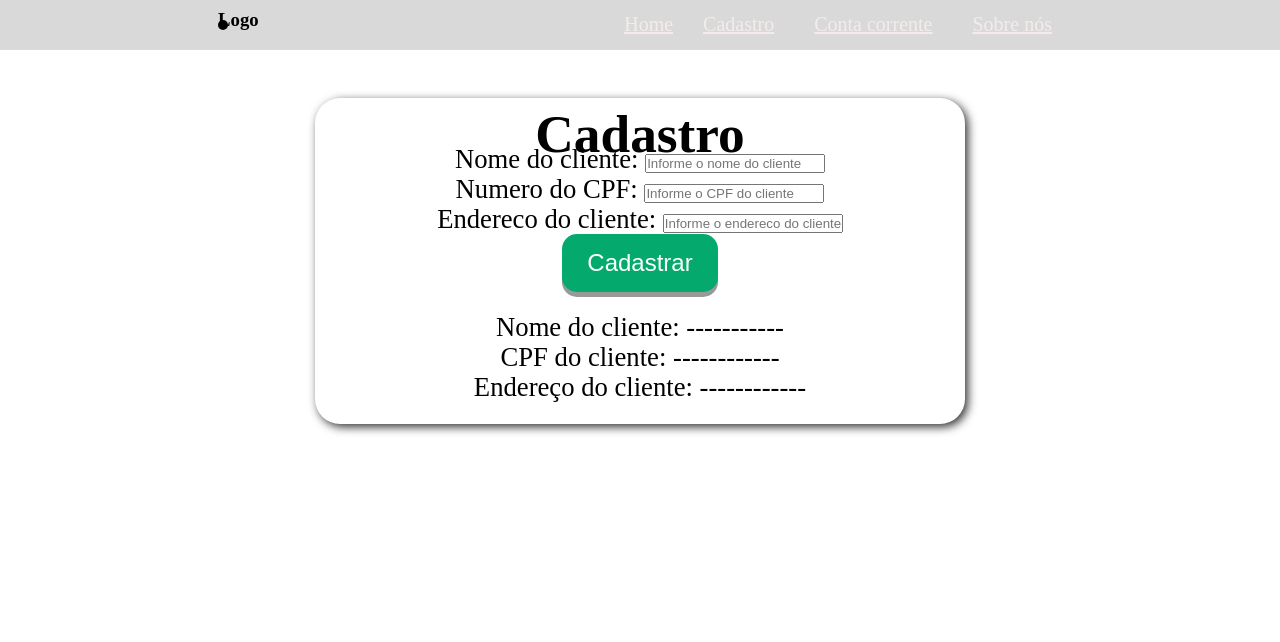
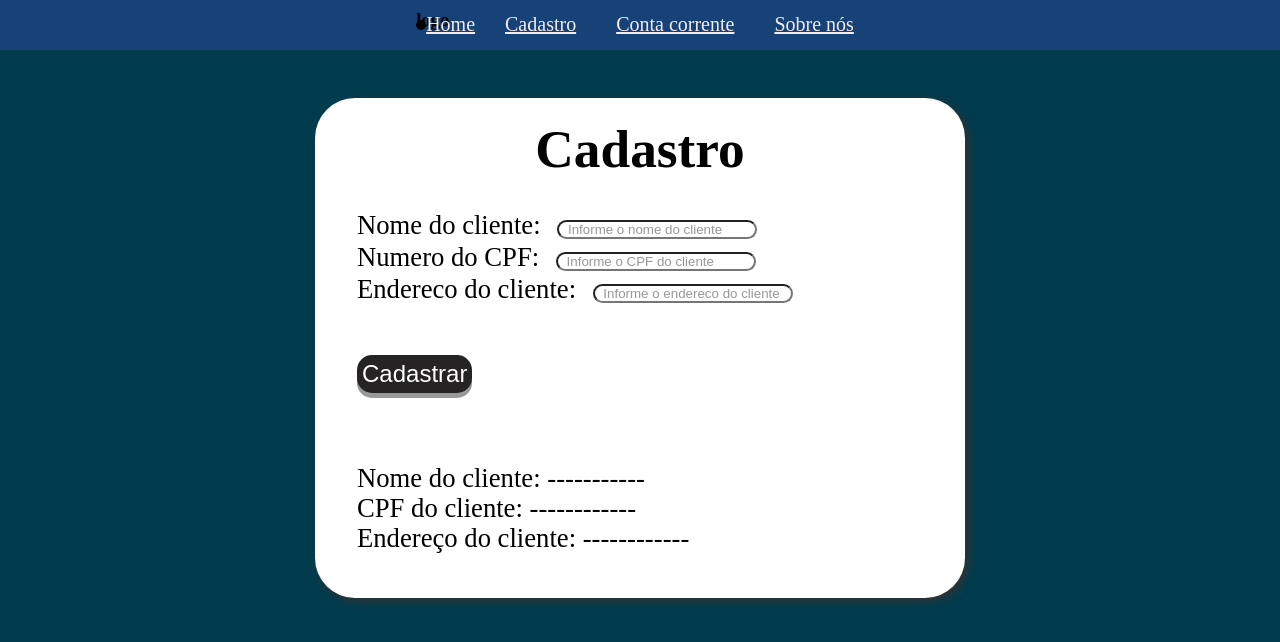
Before and after one commit to vitorripper/Banco, a React (Create React App) app: page /cadastro in a window 1280 px wide. Shown: the top 642 px of the page. Built offline with nearby package versions, Linux system fonts and the light colour scheme.

Commit message:
Cadastro 2/3

```diff
--- a/package.json
+++ b/package.json
@@ -8,7 +8,7 @@
     "@testing-library/user-event": "^13.5.0",
     "react": "^18.2.0",
     "react-dom": "^18.2.0",
-    "react-router-dom": "^6.4.0",
+    "react-router-dom": "^6.4.1",
     "react-scripts": "5.0.1",
     "web-vitals": "^2.1.4"
   },
--- a/src/components/Header/index.js
+++ b/src/components/Header/index.js
@@ -1,5 +1,5 @@
 import { Link } from "react-router-dom";
-import style from './style.css';
+import './style.css';
 
 function Header(){
 
@@ -8,7 +8,11 @@ function Header(){
     return(
 
         <header>
-            <h3 className="logo">Logo</h3>
+            <h3 className="logo">
+                logo
+            </h3>
+
+
         <div className="menu">
             <br/> <Link to ='/'>Home</Link>
              <Link to ='/cadastro'>Cadastro</Link>
--- a/src/components/Header/style.css
+++ b/src/components/Header/style.css
@@ -6,10 +6,10 @@
 header {
     display: flex;
     flex-direction: row;
-    justify-content: space-around;
+    justify-content: center;
     margin-bottom: 3em;
     line-height: 0;
-    background-color: rgba(0, 0, 0, 0.15);
+    background-color: rgba(32, 69, 138, 0.692);
     align-items: center;
     border: 0;
     padding: 20px;
@@ -20,6 +20,8 @@ header {
     height: 10px;
     background-color: black;
     border-radius: 25px;
+
+
 
 }
 
--- a/src/pages/Cadastro/cadastro.css
+++ b/src/pages/Cadastro/cadastro.css
@@ -1,15 +1,15 @@
 
 .login{
     background: white;
-    border-radius: 25px;
-    padding: 100px 2px;
+    border-radius: 40px;
+    padding: 250px 2px;
     font-size: 20pt;
     font-style: normal ;
     padding-top: 0.5%;
     padding-bottom: 25%;
 
     width: 650px;
-    height: 200px;
+    height: 500px;
     margin:auto;
     margin-top: 0%;
     box-shadow: 3px 3px 10px rgb(53, 49, 49);
@@ -17,30 +17,64 @@
     text-align:center;
     line-height: 20px;
 
+
+
 }
+
 .titulo{
 
     margin-top: 20px ;
+    line-height: 50px;
+    margin-bottom: 35px;
 
 }
-.cadastro{
-    line-height: 30px;
+.cadastro {
+    line-height: 32px;
+    text-align: left;
+    margin-left: 40px;
 
 }
+
+label{
+    text-align: left;
+    margin-right: 10px;
+}
+
 input{
-    width: 180px;
+    width: 200px;
+    border-radius: 10px;
+    text-align: left;
+    padding: 0px 5px;
+
+
+
 }
-button{
-    padding: 15px 25px;
+::placeholder{
+    opacity: 75%;
+    padding-left: 2%;
+
+}
+.endereco{
+    width: 200px;
+    padding-right: 10px;
+}
+.botao{
+
+    padding: 5px 5px;
+    margin-top: 50px;
     font-size: 24px;
     text-align: center;
     cursor: pointer;
     outline: none;
     color: #fff;
-    background-color: #04AA6D;
+    background-color: #252323;
     border: none;
     border-radius: 15px;
     box-shadow: 0 5px #999;
+    display: inline-block;
+
+
+
 
 }
 .mostracadastro{
@@ -48,5 +82,12 @@ button{
     font-style: normal;
 
     line-height: 30px;
+    margin-top: 50px;
+    text-align: left;
+    margin-left: 40px;
 
 }
+body{
+    color: #000000;
+    background: rgb(1, 60, 78);
+}
--- a/src/pages/Cadastro/index.js
+++ b/src/pages/Cadastro/index.js
@@ -38,6 +38,7 @@ function Cadastro(){
 
         <div className='login'>
             <h1 className='titulo' align='center'>Cadastro</h1>
+
             <form onSubmit={cadastrarCliente}>
             <div className='cadastro'>
             <label> Nome do cliente: </label>
@@ -56,14 +57,14 @@ function Cadastro(){
             <br></br>
 
             <label> Endereco do cliente: </label>
-            <input placeholder="Informe o endereco do cliente"  valeu={endereco}
+            <input className='endereco' placeholder="Informe o endereco do cliente"  valeu={endereco}
             onChange={(evento)=>setendereco(evento.target.value)}>
 
             </input>
 
             <br></br>
 
-            <button type="submit">Cadastrar</button>
+            <button className='botao' type="submit">Cadastrar</button>
             </div>
 
             </form>
--- a/src/pages/ContaCorrente/index.js
+++ b/src/pages/ContaCorrente/index.js
@@ -1,5 +1,6 @@
 import { Link } from "react-router-dom";
 import {useState} from 'react';
+import './contacorrente.css';
 
 function ContaCorrente(){
     const[saldo,setSaldo] = useState('xxxxxxxxxxxxxxx')
```
Also changed, not shown: src/components/Header/logo-flamengo.png (added), src/pages/ContaCorrente/contacorrente.css (added), 1 other file (tests, documents, lock files or other folders).
